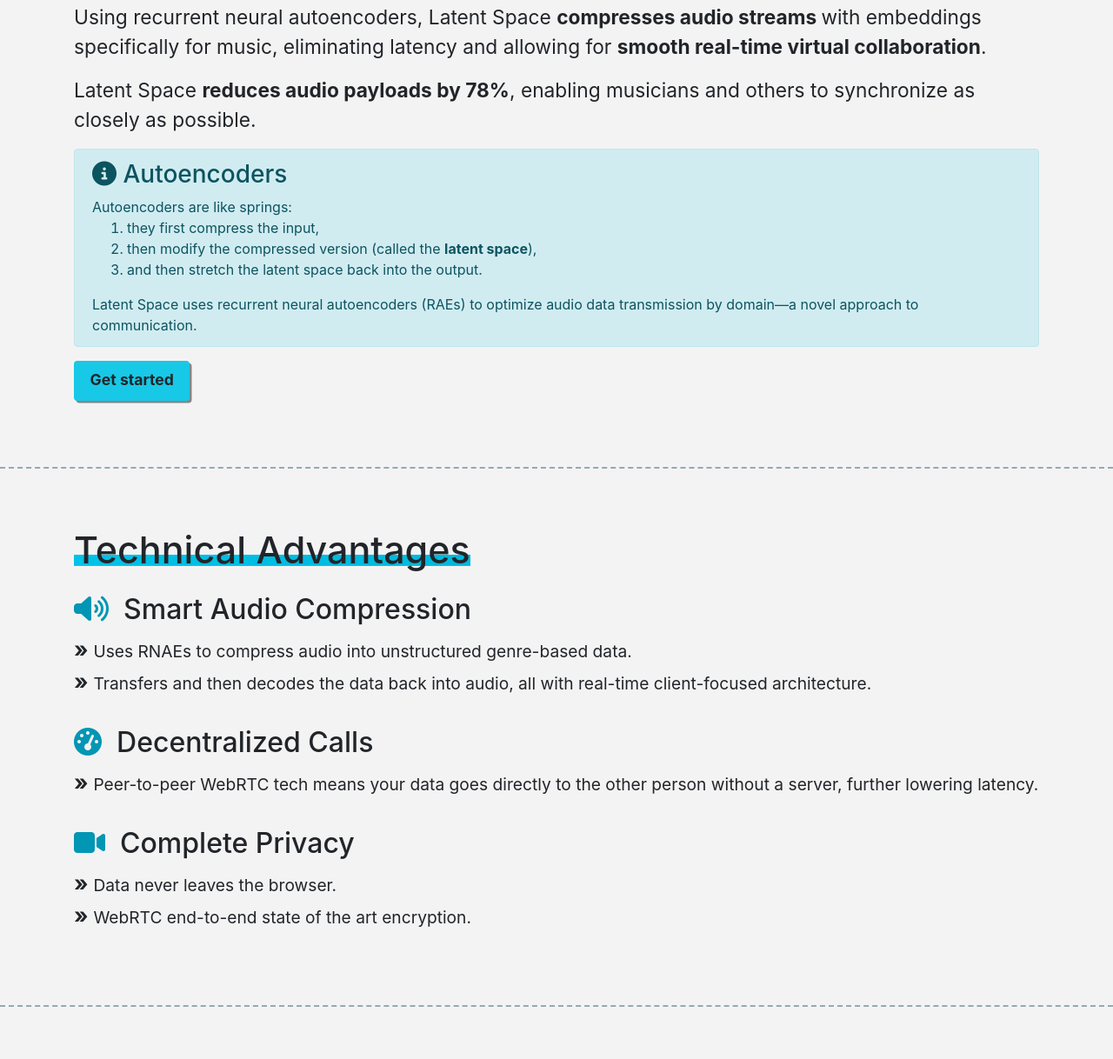
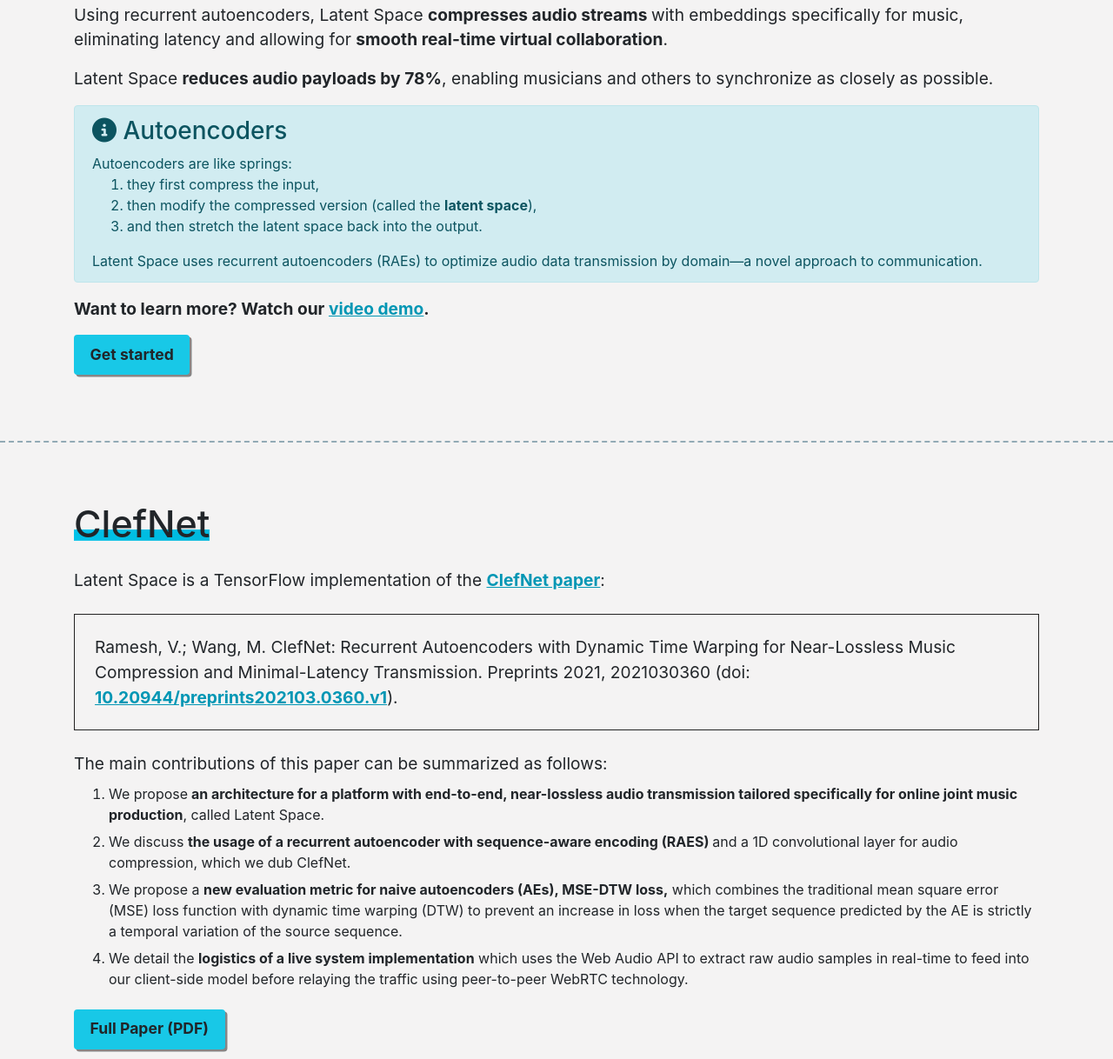
Before and after one commit to rvignav/ClefNet, a website: page public/home.html in a window 1280 px wide. Shown: the part 677-1895 px from the top of the page at 87% size. Drawn offline with nearby package versions, Linux system fonts and the light colour scheme; animation ran at ten frames a second; a web font is replaced by a local one.

Commit message:
update /public files (redirects, ClefNet paper, homepage)

```diff
--- a/public/css/home.css
+++ b/public/css/home.css
@@ -11,7 +11,7 @@
 }
 
 p {
-  font-size: 1.42em;
+  font-size: 1.2em;
 }
 
 #waves-hero {
@@ -95,7 +95,8 @@
   margin-bottom: 0.25em;
 }
 
-.hero h1, .hero h2 {
+.hero h1,
+.hero h2 {
   line-height: 0.95em;
   margin-bottom: 0.25em;
 }
@@ -153,3 +154,33 @@
 .advantages i {
   color: #0096b4;
 }
+
+.research p {
+  font-size: 1.2em;
+  margin-bottom: 0;
+}
+
+.research a, .link {
+  color: #0096b4;
+  font-weight: bold;
+  text-decoration: underline;
+}
+
+.wordwrap {
+  word-wrap: break-word;
+}
+
+.research .cite {
+  border: 1.5px #222 solid;
+  padding: 1.2em;
+}
+
+.contributions li {
+  padding-bottom: 6.9px;
+}
+
+
+button {
+  transition: ease-in-out;
+  transition-duration: 200ms;
+}
--- a/public/home.html
+++ b/public/home.html
@@ -23,7 +23,7 @@
     <title>Latent Space</title>
     <meta
       name="description"
-      content="Using recurrent neural autoencoders, Latent Space compresses audio streams with embeddings specifically for music, eliminating latency and allowing for smooth real-time virtual collaboration."
+      content="Using recurrent autoencoders, Latent Space compresses audio streams with embeddings specifically for music, eliminating latency and allowing for smooth real-time virtual collaboration."
     />
     <script
       src="https://kit.fontawesome.com/7593f939e5.js"
@@ -61,7 +61,7 @@
           <div class="col">
             <h1 class="title"><span>Using AI to Decrease Latency</span></h1>
             <p>
-              Using recurrent neural autoencoders, Latent Space
+              Using recurrent autoencoders, Latent Space
               <b> compresses audio streams </b>with embeddings specifically for
               music, eliminating latency and allowing for
               <b>smooth real-time virtual collaboration</b>.
@@ -85,12 +85,98 @@
                 </li>
                 <li>and then stretch the latent space back into the output.</li>
               </ol>
-              Latent Space uses recurrent neural autoencoders (RAEs) to optimize
-              audio data transmission by domain&mdash;a novel approach to
+              Latent Space uses recurrent autoencoders (RAEs) to optimize audio
+              data transmission by domain&mdash;a novel approach to
               communication.
             </div>
+            <p class="font-weight-bold">
+              Want to learn more? Watch our
+              <a
+                class="link"
+                href="https://www.youtube.com/watch?v=1GUb3c0IIh0"
+                target="_blank"
+                >video demo</a
+              >.
+            </p>
             <a href="#call"
               ><button class="btn font-weight-bold mb-2">Get started</button></a
+            >
+          </div>
+        </div>
+      </div>
+    </div>
+
+    <div class="dashed-bottom section" id="research">
+      <div class="container research">
+        <div class="row">
+          <div class="col-12">
+            <h1 class="title pb-3"><span>ClefNet</span></h1>
+          </div>
+          <div class="col-12">
+            <p>
+              Latent Space is a TensorFlow implementation of the
+              <a
+                href="https://www.preprints.org/manuscript/202103.0360/v1"
+                target="_blank"
+                >ClefNet paper</a
+              >:
+            </p>
+
+            <p class="cite my-4">
+              Ramesh, V.; Wang, M. ClefNet: Recurrent Autoencoders with Dynamic
+              Time Warping for Near-Lossless Music Compression and
+              Minimal-Latency Transmission. Preprints 2021, 2021030360 (doi:
+              <a
+                href="https://www.preprints.org/manuscript/202103.0360/v1"
+                target="_blank"
+                class="wordwrap"
+                >10.20944/preprints202103.0360.v1</a
+              >).
+            </p>
+
+            <p class="pb-2">
+              The main contributions of this paper can be summarized as follows:
+            </p>
+            <ol class="contributions">
+              <li>
+                We propose<b>
+                  an architecture for a platform with end-to-end, near-lossless
+                  audio transmission tailored specifically for online joint
+                  music production</b
+                >, called Latent Space.
+              </li>
+              <li>
+                We discuss
+                <b>
+                  the usage of a recurrent autoencoder with sequence-aware
+                  encoding (RAES)
+                </b>
+                and a 1D convolutional layer for audio compression, which we dub
+                ClefNet.
+              </li>
+              <li>
+                We propose a
+                <b
+                  >new evaluation metric for naive autoencoders (AEs), MSE-DTW
+                  loss,</b
+                >
+                which combines the traditional mean square error (MSE) loss
+                function with dynamic time warping (DTW) to prevent an increase
+                in loss when the target sequence predicted by the AE is strictly
+                a temporal variation of the source sequence.
+              </li>
+              <li>
+                We detail the
+                <b>logistics of a live system implementation</b> which uses the
+                Web Audio API to extract raw audio samples in real-time to feed
+                into our client-side model before relaying the traffic using
+                peer-to-peer WebRTC technology.
+              </li>
+            </ol>
+            <a href="/ClefNet.pdf"
+              ><button class="btn font-weight-bold mb-2">
+                Full Paper (PDF)
+              </button></a
             >
           </div>
         </div>
@@ -189,11 +275,27 @@
           class="col-12 col-md-6 order-1 order-md-3 text-center text-md-right"
         >
           <a
-            href="http://github.com/SwiftWinds/hackmit"
+            href="http://github.com/rvignav/ClefNet"
             target="_blank"
             rel="noopener noreferrer"
             style="color: #212529;"
             ><i class="fab fa-github mr-1"></i><u>Github Repo</u></a
+          >
+
+          <a
+            href="https://www.preprints.org/manuscript/202103.0360/v1"
+            target="_blank"
+            rel="noopener noreferrer"
+            style="color: #212529;"
+            ><i class="fas fa-paperclip mr-1 ml-2"></i><u>ClefNet Paper</u></a
+          >
+
+          <a
+            href="https://www.preprints.org/manuscript/202103.0360/v1"
+            target="_blank"
+            rel="noopener noreferrer"
+            style="color: #212529;"
+            ><i class="fab fa-youtube mr-1 ml-2"></i><u>Demo</u></a
           >
         </div>
       </div>
```
Also changed, not shown: public/unsupported/unsupported-apple.html (+1 -1 lines), public/unsupported/unsupported.html (+1 -1 lines), 1 other file.
